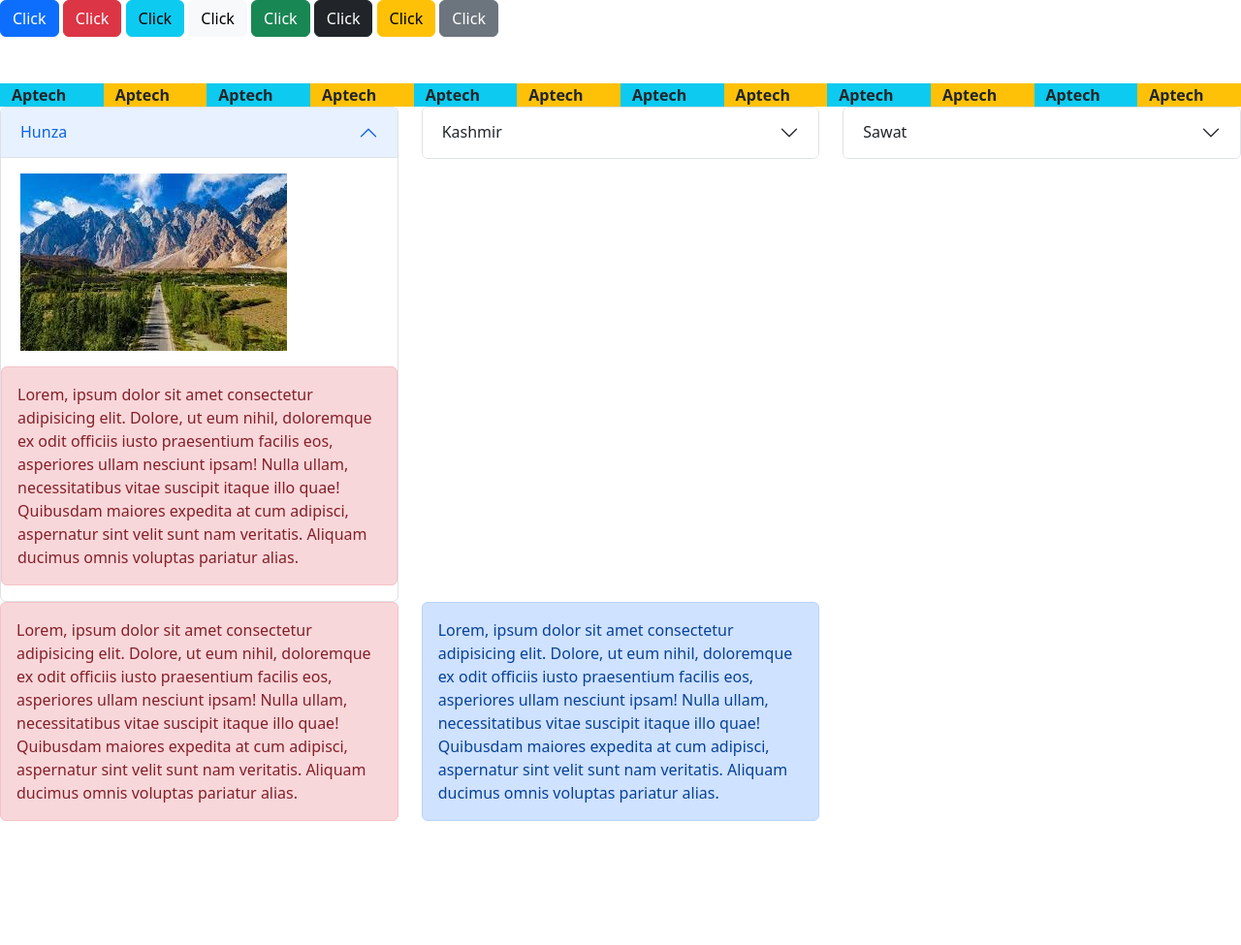
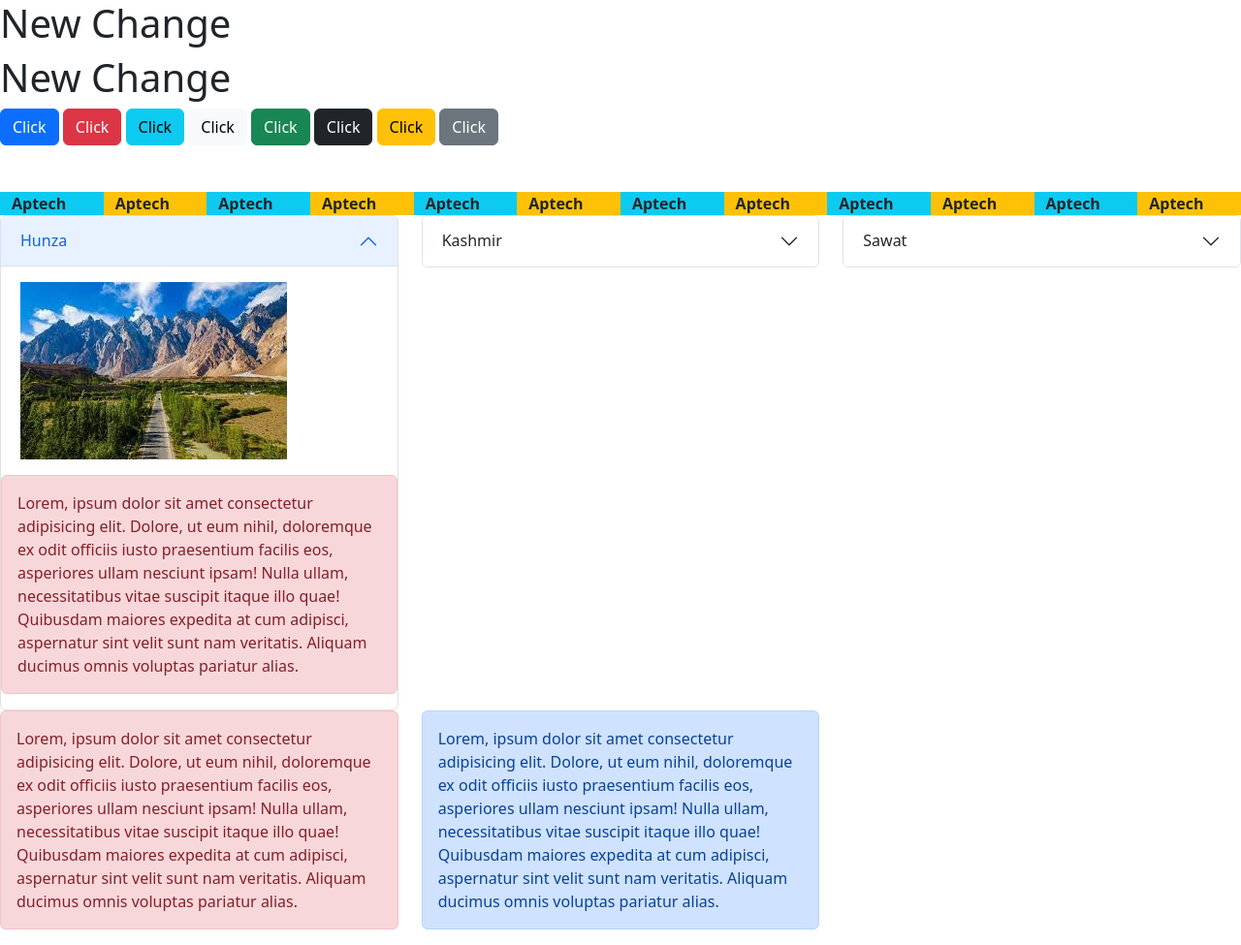
Before and after one commit to AMAANELLAHI456/myrepo, a plain HTML site: page bsJquery/index.html in a window 1280 px wide. Shown: the whole page at 97% size. Before the commit the page ends 863 px from the top, so only its background shows below. Drawn offline with nearby package versions, Linux system fonts and the light colour scheme.

Commit message:
2 h1 tags added

```diff
--- a/bsJquery/index.html
+++ b/bsJquery/index.html
@@ -8,6 +8,8 @@
 </head>
 <body>
 
+    <h1>New Change</h1>
+    <h1>New Change</h1>
     <button class="btn btn-primary">Click</button>
     <button class="btn btn-danger">Click</button>
     <button class="btn btn-info">Click</button>
```
